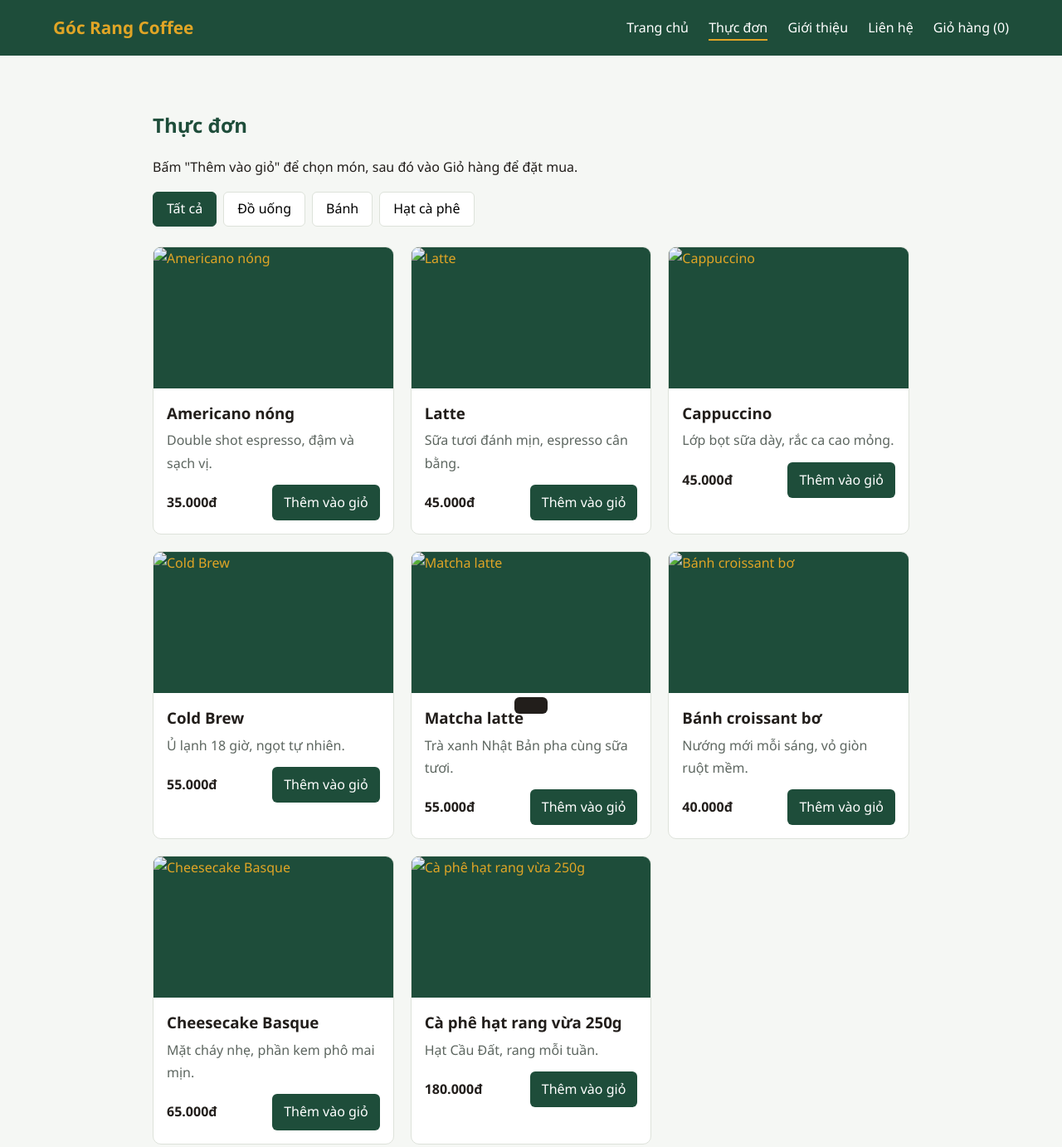
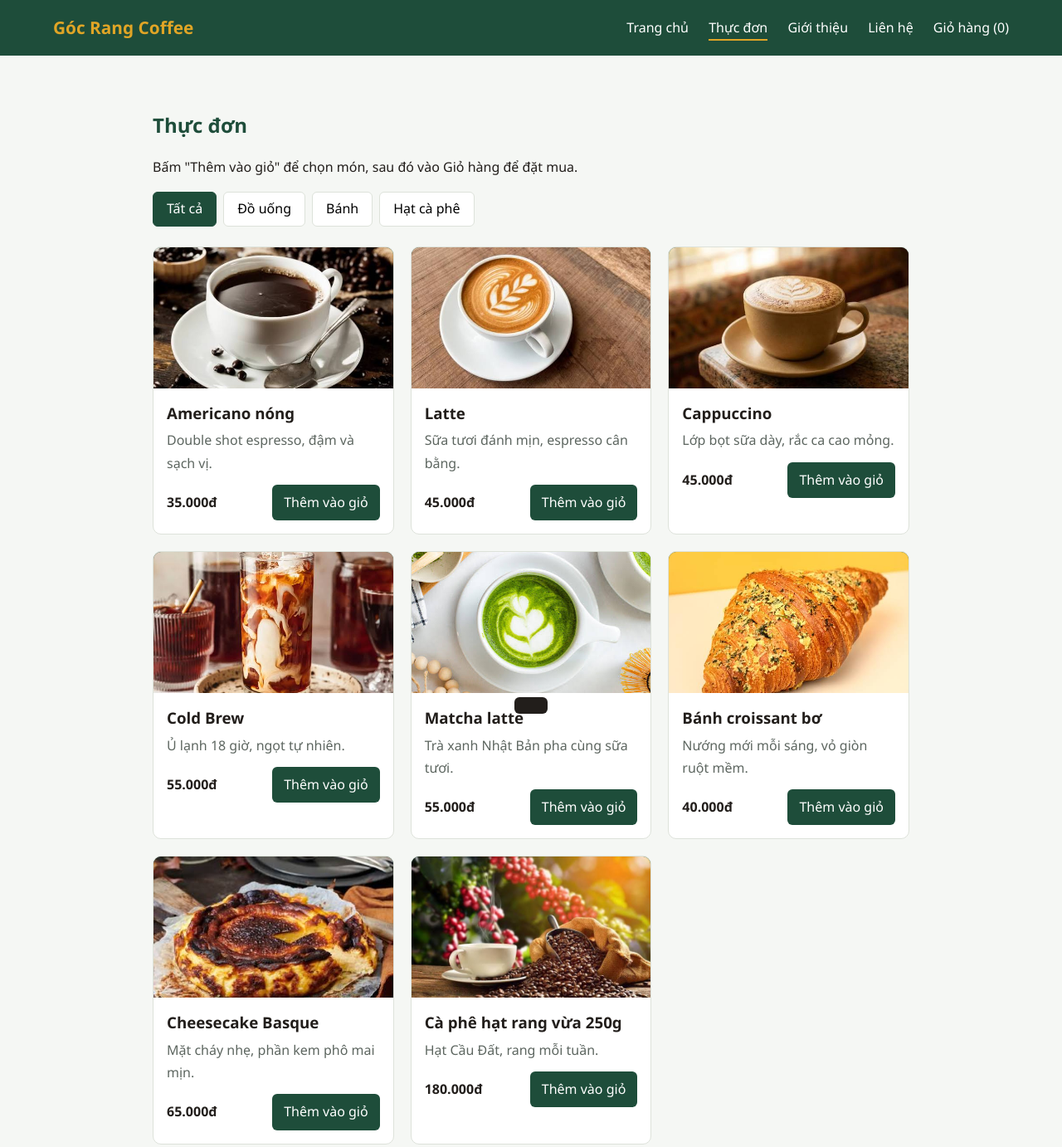
Before and after one commit to rjeexiong-dot/Quan-ca-fe, a plain HTML site: page menu.html in a window 1280 px wide. Shown: the top 1382 px of the page at 83% size. Drawn offline with Linux system fonts and the light colour scheme; files that its build step writes are made by us from their sources.

Commit message:
Fix HTML structure and update image paths

```diff
--- a/menu.html
+++ b/menu.html
@@ -5,11 +5,11 @@
   <meta name="viewport" content="width=device-width, initial-scale=1">
   <meta name="description" content="Thực đơn Góc Rang Coffee: cà phê, trà, bánh và hạt rang.">
   <title>Thực đơn | Góc Rang Coffee</title>
-  <link rel="stylesheet" href="css/style.css">
+  <link rel="stylesheet" href="style.css">
 </head>
 <body>
   <header class="top">
-    <a class="logo" href="css/style.css">Góc Rang Coffee</a>
+    <a class="logo" href="style.css">Góc Rang Coffee</a>
     <nav>
       <a href="index.html">Trang chủ</a>
       <a href="menu.html" class="on">Thực đơn</a>
@@ -31,7 +31,7 @@
 
     <div class="grid">
       <article class="card" data-cat="drink">
-        <img class="ph" src="images/americano.jpg" alt="Americano nóng">
+        <img class="ph" src="americano.jpg" alt="Americano nóng">
         <div class="body">
           <h3>Americano nóng</h3>
           <p>Double shot espresso, đậm và sạch vị.</p>
@@ -42,7 +42,7 @@
         </div>
       </article>
       <article class="card" data-cat="drink">
-        <img class="ph" src="images/latte.jpg" alt="Latte">
+        <img class="ph" src="latte.jpg" alt="Latte">
         <div class="body">
           <h3>Latte</h3>
           <p>Sữa tươi đánh mịn, espresso cân bằng.</p>
@@ -53,7 +53,7 @@
         </div>
       </article>
       <article class="card" data-cat="drink">
-        <img class="ph" src="images/cappuccino.jpg" alt="Cappuccino">
+        <img class="ph" src="cappuccino.jpg" alt="Cappuccino">
         <div class="body">
           <h3>Cappuccino</h3>
           <p>Lớp bọt sữa dày, rắc ca cao mỏng.</p>
@@ -64,7 +64,7 @@
         </div>
       </article>
       <article class="card" data-cat="drink">
-        <img class="ph" src="images/Cold Brew.jpg" alt="Cold Brew">
+        <img class="ph" src="Cold Brew.jpg" alt="Cold Brew">
         <div class="body">
           <h3>Cold Brew</h3>
           <p>Ủ lạnh 18 giờ, ngọt tự nhiên.</p>
@@ -75,7 +75,7 @@
         </div>
       </article>
       <article class="card" data-cat="drink">
-        <img class="ph" src="images/Matcha latte.jpg" alt="Matcha latte">
+        <img class="ph" src="Matcha latte.jpg" alt="Matcha latte">
         <div class="body">
           <h3>Matcha latte</h3>
           <p>Trà xanh Nhật Bản pha cùng sữa tươi.</p>
@@ -86,7 +86,7 @@
         </div>
       </article>
       <article class="card" data-cat="cake">
-        <img class="ph" src="images/Banh_croissant_bo.jpg" alt="Bánh croissant bơ">
+        <img class="ph" src="Banh_croissant_bo.jpg" alt="Bánh croissant bơ">
         <div class="body">
           <h3>Bánh croissant bơ</h3>
           <p>Nướng mới mỗi sáng, vỏ giòn ruột mềm.</p>
@@ -97,7 +97,7 @@
         </div>
       </article>
       <article class="card" data-cat="cake">
-        <img class="ph" src="images/Cheesecake Basque.jpg" alt="Cheesecake Basque">
+        <img class="ph" src="Cheesecake Basque.jpg" alt="Cheesecake Basque">
         <div class="body">
           <h3>Cheesecake Basque</h3>
           <p>Mặt cháy nhẹ, phần kem phô mai mịn.</p>
@@ -108,7 +108,7 @@
         </div>
       </article>
       <article class="card" data-cat="beans">
-        <img class="ph" src="images/hat rang.jpg" alt="Cà phê hạt rang vừa 250g">
+        <img class="ph" src="hat rang.jpg" alt="Cà phê hạt rang vừa 250g">
         <div class="body">
           <h3>Cà phê hạt rang vừa 250g</h3>
           <p>Hạt Cầu Đất, rang mỗi tuần.</p>
```
